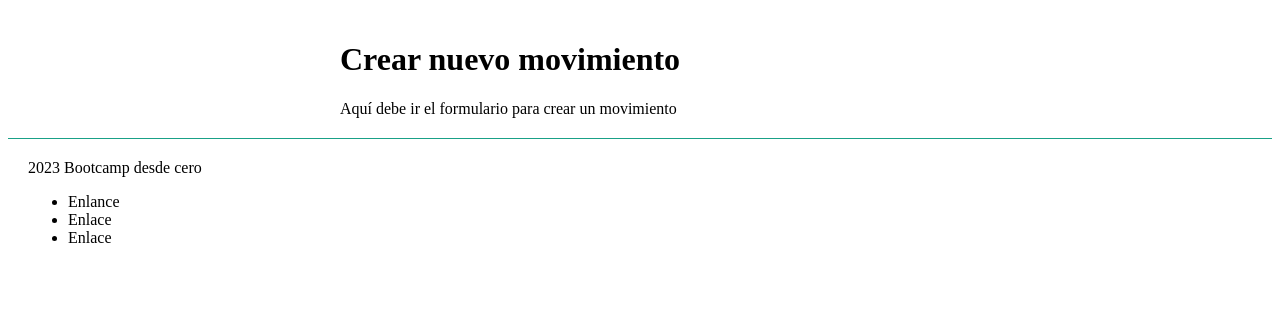
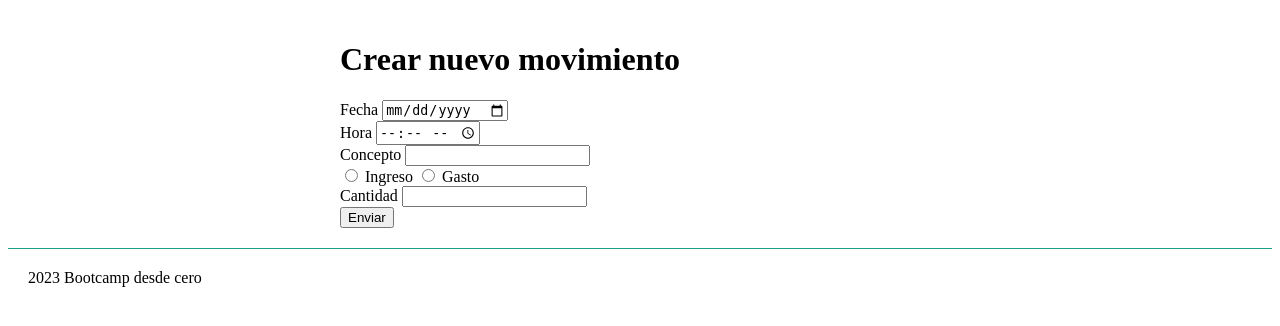
Before and after one commit to CarlosNauzet/Nauzet-Flask, a Flask app: page /nuevo in a window 1280 px wide. Shown: the part 83-409 px from the top of the page. Run offline with Flask 2, Linux system fonts and the light colour scheme.

Commit message:
feat: primera versión del formulario

```diff
--- a/balance/templates/components/footer.html
+++ b/balance/templates/components/footer.html
@@ -1,15 +1 @@
-<footer class="pie-pagina">
-  2023 Bootcamp desde cero
-
-  <ul>
-    <li>
-      <Enlance>Enlance</Enlance>
-    </li>
-    <li>
-      <Enlance>Enlace</Enlance>
-    </li>
-    <li>
-      <Enlance>Enlace</Enlance>
-    </li>
-  </ul>
-</footer>
+<footer class="pie-pagina">2023 Bootcamp desde cero</footer>
--- a/balance/templates/nuevo.html
+++ b/balance/templates/nuevo.html
@@ -1,5 +1,47 @@
-{% extends "base.html" %} {% block contenido %} Aquí debe ir el formulario para
-crear un movimiento {% endblock %} {% block page_title %}
+{% extends "base.html" %}
+<!---->
+{% block head_title %} {{ super() }}: Nuevo movimiento - {% endblock head_title
+%}
+
+<!---->
+{% block page_title %}
 <h1>Crear nuevo movimiento</h1>
-{% endblock page_title %} {% block head_title %} {{ super() }}: Nuevo movimiento
-- {% endblock head_title %}
+{% endblock page_title %}
+
+<!---->
+{% block contenido %}
+
+<form action="/nuevo" method="get">
+  <div class="campo-formulario">
+    <label for="fecha">Fecha</label>
+    <input type="date" name="date" id="fecha" />
+  </div>
+
+  <div class="campo-formulario">
+    <label for="hora">Hora</label>
+    <input type="time" name="time" id="hora" />
+  </div>
+
+  <div class="campo-formulario">
+    <label for="concepto">Concepto</label>
+    <input type="text" name="subject" id="concepto" />
+  </div>
+
+  <div class="campo-formulario">
+    <input type="radio" name="mov_type" id="ingreso" value="I" />
+    <label for="ingeso">Ingreso</label>
+    <input type="radio" name="mov_type" id="gasto" value="G" />
+    <label for="gasto">Gasto</label>
+  </div>
+
+  <div class="campo-formulario">
+    <label for="cantidad">Cantidad</label>
+    <input type="number" name="quantity" id="cantidad" />
+  </div>
+
+  <div class="acciones">
+    <button type="submit">Enviar</button>
+  </div>
+</form>
+
+{% endblock %}
```
